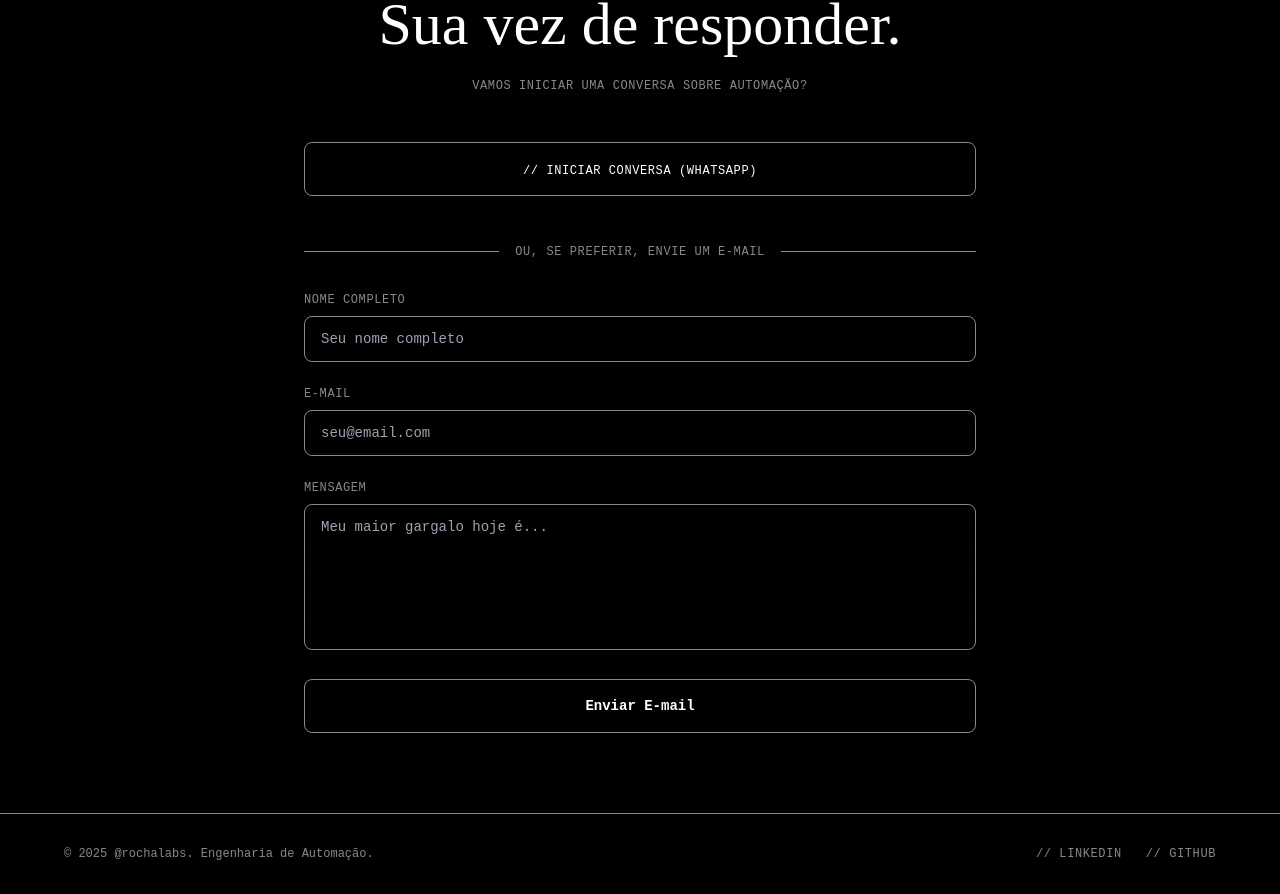
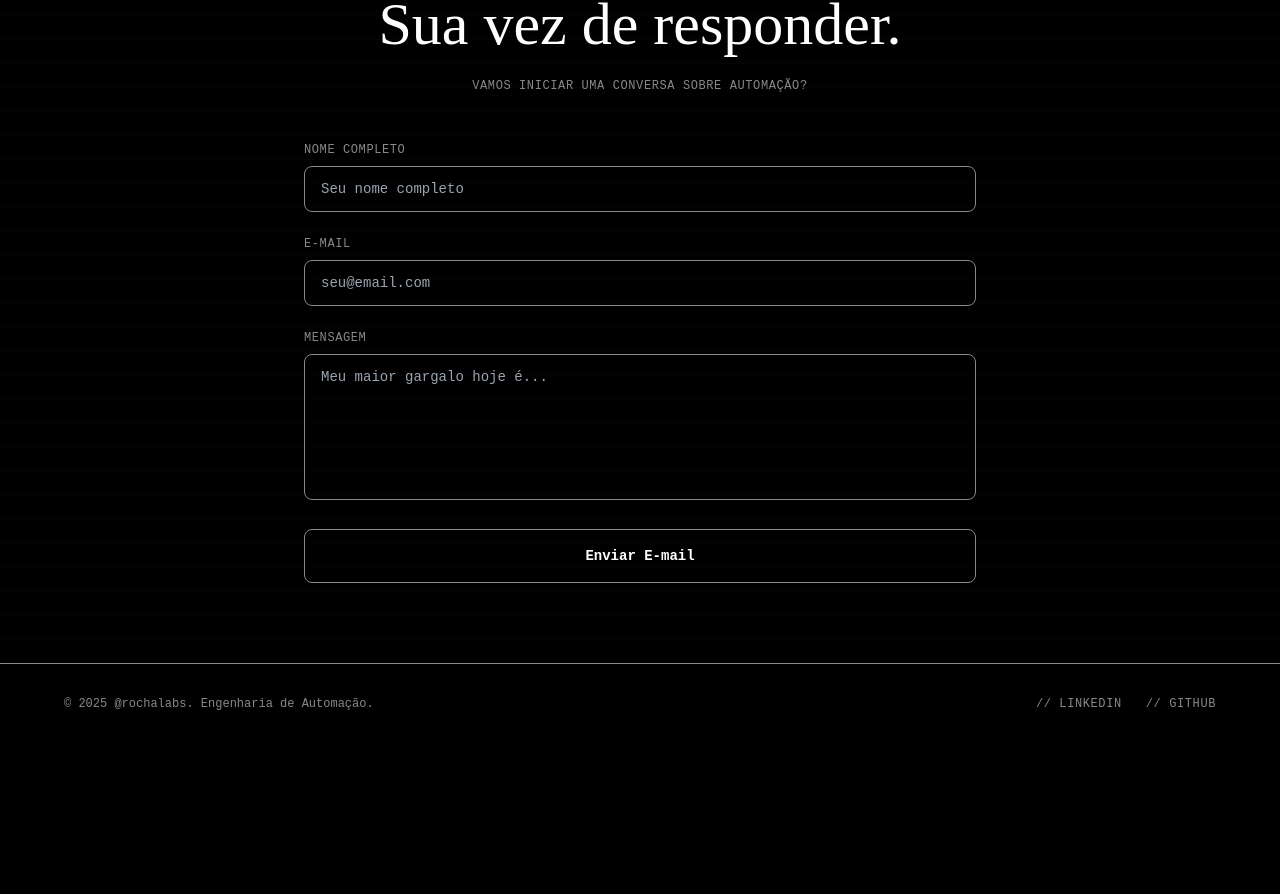
Before and after one commit to frochalabs/portfolio, a Next.js app: page / in a window 1280 px wide. Shown: the part 5374-6268 px from the top of the page. After the commit the page ends 6118 px from the top, so only its background shows below. Built offline with nearby package versions, Linux system fonts and the light colour scheme.

Commit message:
readme and update design_system

```diff
--- a/components/Contact.tsx
+++ b/components/Contact.tsx
@@ -1,6 +1,6 @@
 'use client'
 
-import { useState, useRef } from 'react'
+import { useState } from 'react'
 import { motion } from 'framer-motion'
 
 export default function Contact() {
@@ -10,11 +10,6 @@ export default function Contact() {
     message: '',
   })
   const [submitted, setSubmitted] = useState(false)
-  const [ripples, setRipples] = useState<Array<{ id: number; x: number; y: number }>>([])
-  const buttonRef = useRef<HTMLAnchorElement>(null)
-
-  const whatsappMessage = encodeURIComponent('Olá, vi seu portfólio e gostaria de falar sobre automação.')
-  const whatsappLink = `https://api.whatsapp.com/send?phone=5511999999999&text=${whatsappMessage}`
 
   const handleSubmit = (e: React.FormEvent) => {
     e.preventDefault()
@@ -33,25 +28,6 @@ export default function Contact() {
       ...formData,
       [e.target.name]: e.target.value,
     })
-  }
-
-  const createRipple = (e: React.MouseEvent<HTMLAnchorElement>) => {
-    if (!buttonRef.current) return
-    const rect = buttonRef.current.getBoundingClientRect()
-    const x = e.clientX - rect.left
-    const y = e.clientY - rect.top
-
-    const newRipple = {
-      id: Date.now(),
-      x,
-      y,
-    }
-
-    setRipples((prev) => [...prev, newRipple])
-
-    setTimeout(() => {
-      setRipples((prev) => prev.filter((r) => r.id !== newRipple.id))
-    }, 600)
   }
 
   const isValidEmail = (email: string) => {
@@ -87,63 +63,6 @@ export default function Contact() {
         >
           Vamos iniciar uma conversa sobre automação?
         </motion.p>
-
-        {/* CTA Primário - WhatsApp Menos Chamativo */}
-        <motion.div
-          initial={{ opacity: 0, y: 30 }}
-          whileInView={{ opacity: 1, y: 0 }}
-          viewport={{ once: true }}
-          transition={{ duration: 0.8, delay: 0.3 }}
-          className="mb-12"
-        >
-          <a
-            ref={buttonRef}
-            href={whatsappLink}
-            target="_blank"
-            rel="noopener noreferrer"
-            onClick={createRipple}
-            className="cursor-interactive relative w-full block py-4 px-6 bg-[#000000] border border-[#888888] text-[#FFFFFF] font-normal rounded-lg transition-all text-center text-sm overflow-hidden hover:border-[#00FEFC] hover:bg-[#001a1a]"
-            style={{ position: 'relative' }}
-          >
-            {/* Ripple Effects */}
-            {ripples.map((ripple) => (
-              <motion.span
-                key={ripple.id}
-                className="absolute rounded-full bg-[#00FEFC] opacity-20"
-                initial={{
-                  left: ripple.x,
-                  top: ripple.y,
-                  width: 0,
-                  height: 0,
-                  translateX: '-50%',
-                  translateY: '-50%',
-                }}
-                animate={{
-                  width: 300,
-                  height: 300,
-                  opacity: 0,
-                }}
-                transition={{ duration: 0.6, ease: 'linear' }}
-              />
-            ))}
-            <span className="relative z-10 font-mono text-xs uppercase tracking-wider">
-              {'//'} Iniciar Conversa (WhatsApp)
-            </span>
-          </a>
-        </motion.div>
-
-        {/* Separador */}
-        <motion.div
-          initial={{ opacity: 0 }}
-          whileInView={{ opacity: 1 }}
-          viewport={{ once: true }}
-          transition={{ duration: 0.8, delay: 0.4 }}
-          className="flex items-center gap-4 mb-8"
-        >
-          <div className="flex-1 h-px bg-[#888888]"></div>
-          <span className="text-[#888888] text-xs font-mono uppercase tracking-wider">Ou, se preferir, envie um e-mail</span>
-          <div className="flex-1 h-px bg-[#888888]"></div>
-        </motion.div>
 
         {submitted ? (
           <motion.div
--- a/components/Dilemma.tsx
+++ b/components/Dilemma.tsx
@@ -138,7 +138,7 @@ export default function Dilemma() {
                 transition={{ duration: 0.4, delay: 0.4 }}
                 className="text-xs font-mono text-[#888888] mb-8 uppercase tracking-wider"
               >
-                Templates e "Gambiarras"
+                Templates e &quot;Gambiarras&quot;
               </motion.p>
 
               {/* Lista - Entrada Sequencial */}
@@ -174,7 +174,7 @@ export default function Dilemma() {
                     }}
                     className="flex items-start gap-3 text-sm text-[#888888]"
                   >
-                    <span className="text-xs font-mono text-[#888888]">//</span>
+                    <span className="text-xs font-mono text-[#888888]">{'//'}</span>
                     <span className="leading-relaxed">{item.text}</span>
                   </motion.li>
                 ))}
@@ -251,7 +251,6 @@ export default function Dilemma() {
                 initial={{ opacity: 0, rotate: -180, scale: 0.8 }}
                 whileInView={{ opacity: 1, rotate: 0, scale: 1 }}
                 viewport={{ once: true }}
-                transition={{ duration: 0.6, delay: 0.4, ease: 'easeOut' }}
                 className="mb-6 text-[#FFFFFF]"
                 animate={{
                   rotate: 360,
@@ -260,13 +259,6 @@ export default function Dilemma() {
                   duration: 20,
                   repeat: Infinity,
                   ease: 'linear',
-                }}
-                whileHover={{
-                  rotate: 360,
-                  transition: {
-                    duration: 5,
-                    ease: 'linear',
-                  },
                 }}
                 style={{
                   transformOrigin: 'center',
--- a/components/Footer.tsx
+++ b/components/Footer.tsx
@@ -3,11 +3,11 @@
 const socialLinks = [
   {
     name: 'LinkedIn',
-    url: 'https://linkedin.com/in/rochalabs',
+    url: 'https://www.linkedin.com/in/fabianorocha-dev/',
   },
   {
     name: 'GitHub',
-    url: 'https://github.com/rochalabs',
+    url: 'https://github.com/frochalabs',
   },
 ]
 
--- a/components/SocialProof.tsx
+++ b/components/SocialProof.tsx
@@ -44,7 +44,7 @@ export default function SocialProof() {
               transition={{ duration: 0.6, delay: index * 0.1 }}
               className="cursor-interactive border border-[#888888] rounded-lg p-6"
             >
-              <p className="text-[#888888] mb-4 text-sm italic font-normal leading-relaxed">"{testimonial.quote}"</p>
+              <p className="text-[#888888] mb-4 text-sm italic font-normal leading-relaxed">&quot;{testimonial.quote}&quot;</p>
               <p className="text-[#888888] text-xs font-mono">— {testimonial.author}</p>
             </motion.div>
           ))}
--- a/components/WhoIAm.tsx
+++ b/components/WhoIAm.tsx
@@ -7,11 +7,11 @@ import { useState, useEffect } from 'react'
 const socialLinks = [
   {
     name: 'LinkedIn',
-    url: 'https://linkedin.com/in/rochalabs',
+    url: 'https://www.linkedin.com/in/fabianorocha-dev/',
   },
   {
     name: 'GitHub',
-    url: 'https://github.com/binhorochatrybe',
+    url: 'https://github.com/frochalabs',
   },
   {
     name: 'Instagram',
--- a/next.config.js
+++ b/next.config.js
@@ -2,9 +2,6 @@
 const nextConfig = {
   reactStrictMode: true,
   // Desabilita cache de imagens em desenvolvimento
-  experimental: {
-    optimizeImages: false,
-  },
   images: {
     unoptimized: process.env.NODE_ENV === 'development',
   },
```
Also changed, not shown: public/perfil_1.png, 1 other file (tests, documents, lock files or other folders).
